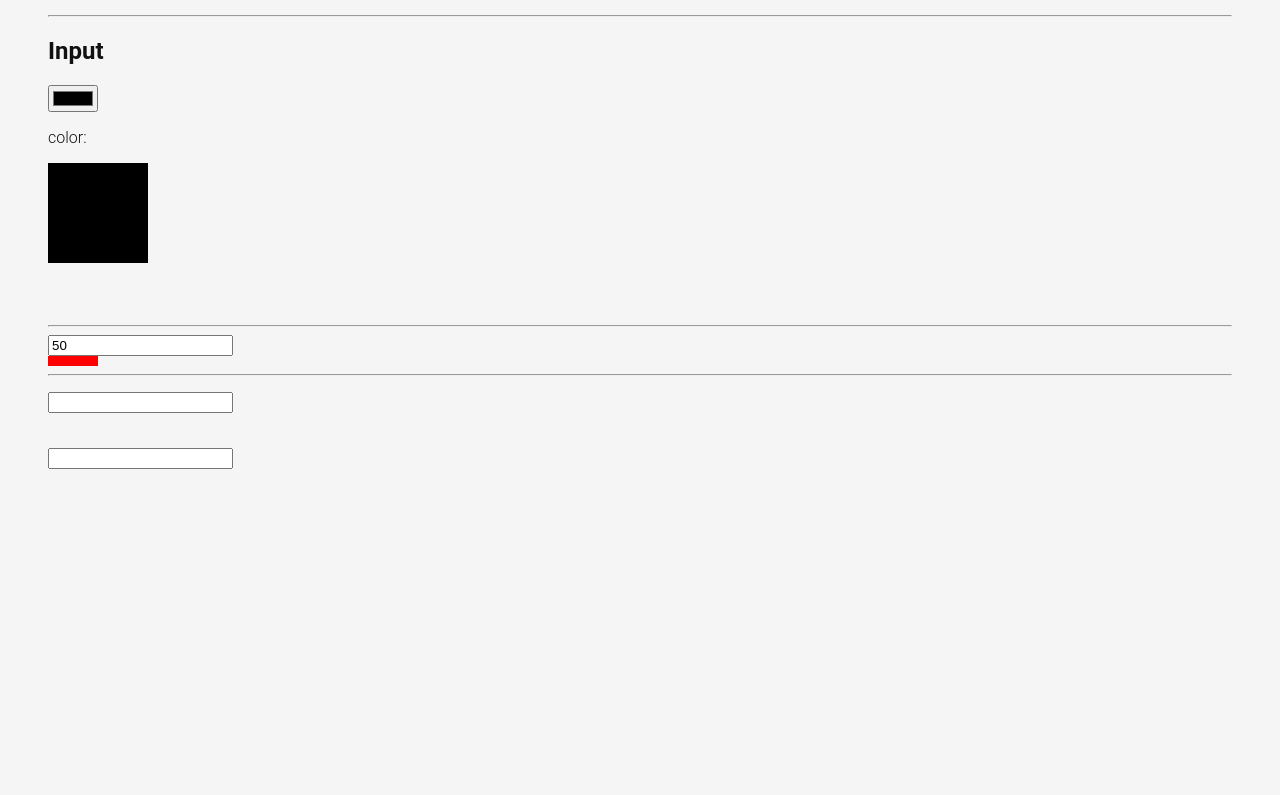
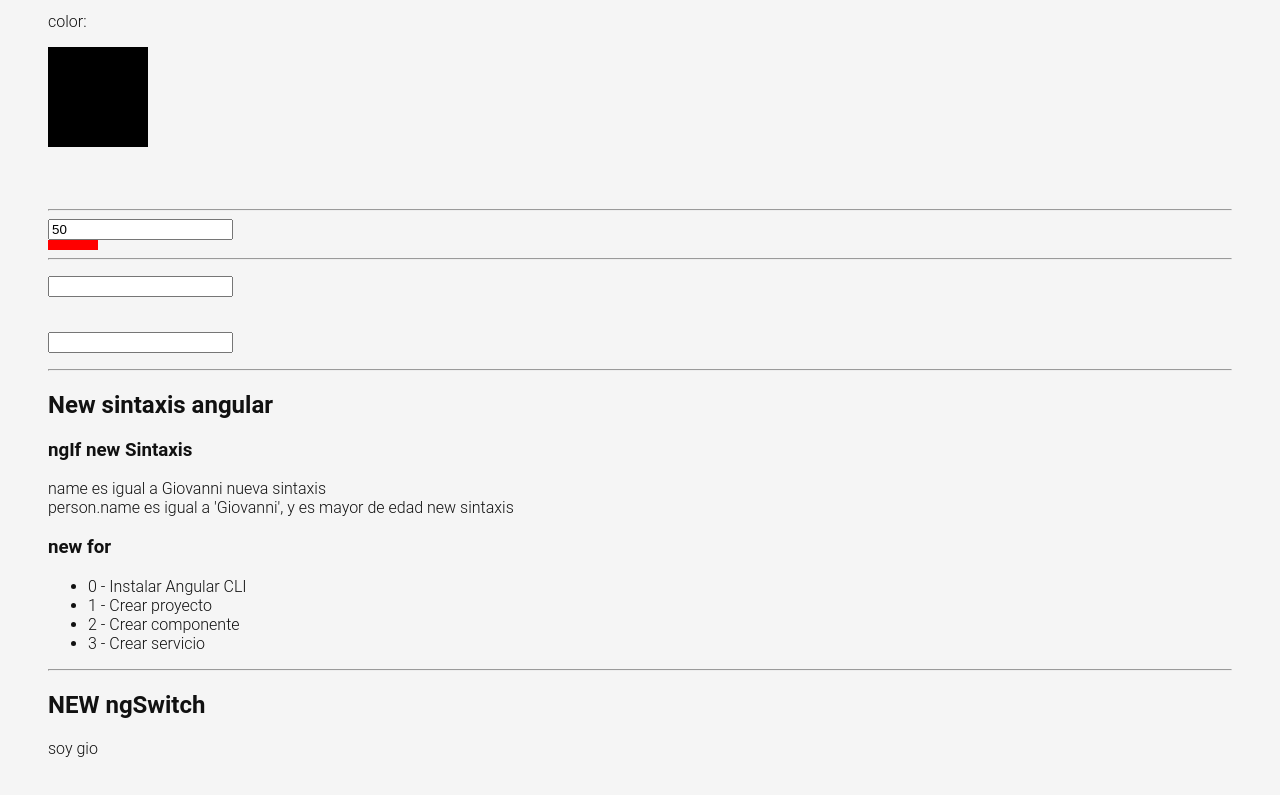
Before and after one commit to AndrexMed/Intro-Angular17, an Angular app: page /labs in a window 1280 px wide. Shown: the part 1383-2178 px from the top of the page. Before the commit the page ends 1916 px from the top, so only its background shows below. Built offline with nearby package versions, Linux system fonts and the light colour scheme.

Commit message:
directivas for y switch

```diff
--- a/src/app/pages/labs/labs.component.html
+++ b/src/app/pages/labs/labs.component.html
@@ -46,21 +46,6 @@
     Soy gio y soy menor de 18
   </ng-template>
   <hr>
-  <h2>ngIf new Sintaxis</h2>
-  @if (name() === 'Giovanni') {
-    <div>name es igual a Giovanni nueva sintaxis</div>
-  }
-
-  @if (person().name === 'Giovanni' && person().age >= 18) {
-    <div>
-      person.name es igual a 'Giovanni', y es mayor de edad new sintaxis
-    </div>
-  } @else{
-    <div>
-      soy menor de 18 new sintaxis
-    </div>
-  }
-  <hr>
   <h2>ngSwitch</h2>
   <input type="text" [value]="person().name" (change)="changeName($event)">
   <div [ngSwitch]="person().name">
@@ -88,5 +73,42 @@
   <p>
     <input type="text">
   </p>
+  <hr>
+  <h2>New sintaxis angular</h2>
+  <h3>ngIf new Sintaxis</h3>
+  @if (name() === 'Giovanni') {
+  <div>name es igual a Giovanni nueva sintaxis</div>
+  }
 
+  @if (person().name === 'Giovanni' && person().age >= 18) {
+  <div>
+    person.name es igual a 'Giovanni', y es mayor de edad new sintaxis
+  </div>
+  } @else{
+  <div>
+    soy menor de 18 new sintaxis
+  </div>
+  }
+  <h3>new for</h3>
+  <ul>
+    @for (task of tasks(); track task; let i = $index) {
+    <li>{{ i }} - {{ task }}</li>
+    } @empty {
+    <li>La lista esta vacia</li>
+    }
+  </ul>
+
+  <hr>
+  <h2>NEW ngSwitch</h2>
+  @switch (person().name) {
+    @case ('Giovanni') {
+      <p>soy gio</p>
+    }
+    @case ('gio') {
+      <p>soy gio</p>
+    }
+    @default {
+      <p>no es ninguno</p>
+    }
+  }
 </div>
```
